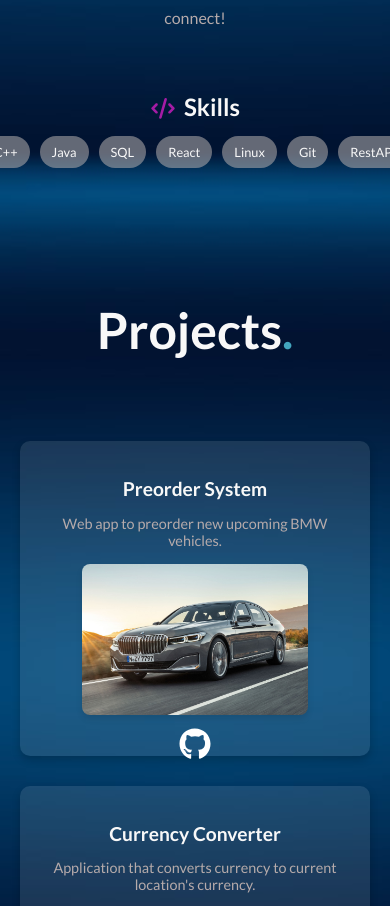
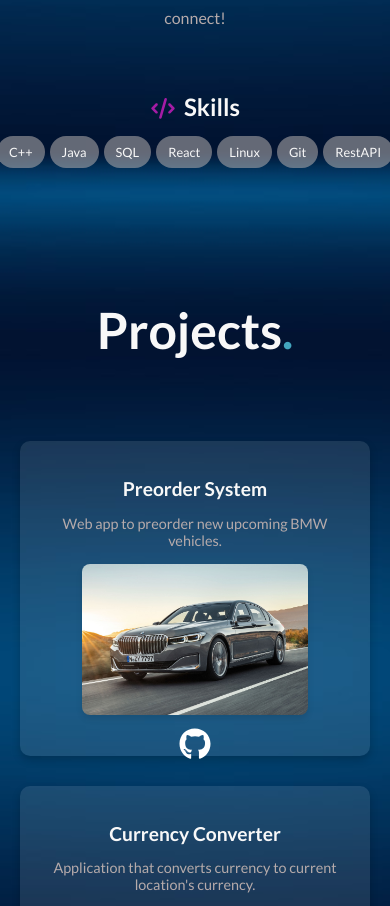
Before and after one commit to koalaOnEE/MyPortfolio, a React (Create React App) app: page / in a window 390 px wide. Shown: the part 1343-2249 px from the top of the page. Built offline with nearby package versions, Linux system fonts and the light colour scheme.

Commit message:
fix screen on iphones for skills

```diff
--- a/src/About/About.module.css
+++ b/src/About/About.module.css
@@ -125,7 +125,7 @@
     }
 
     .skillsGrid {
-      grid-template-columns: repeat(auto-fit, minmax(70px, 1fr));
+      grid-template-columns: repeat(auto-fit, minmax(70px, 01fr));
 
       display: flex;
       gap: 10px;
@@ -138,3 +138,11 @@
       padding: 8px 12px;
     }
   }
+
+  @media screen and (max-width: 400px) {
+  .skillsGrid {
+
+   gap:5px;
+
+  }
+}
```
